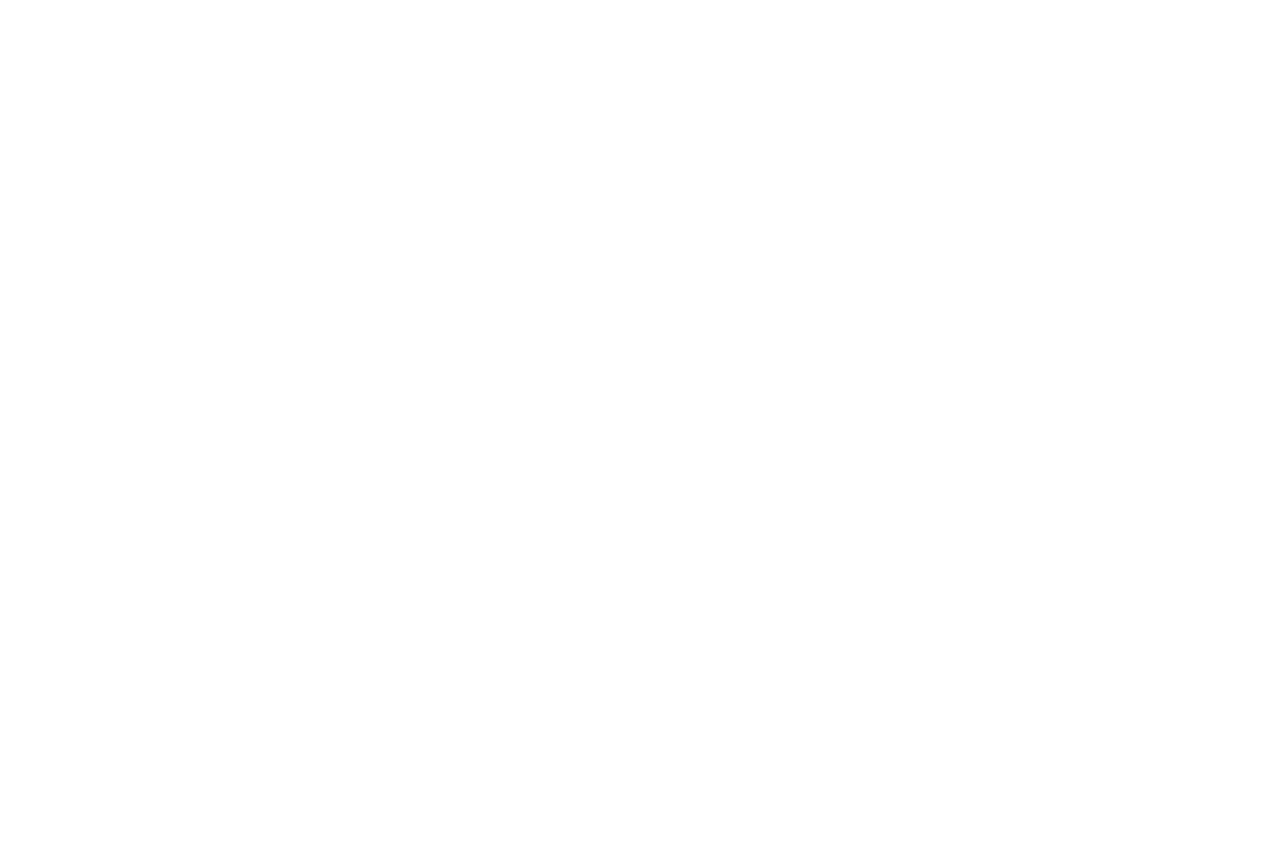
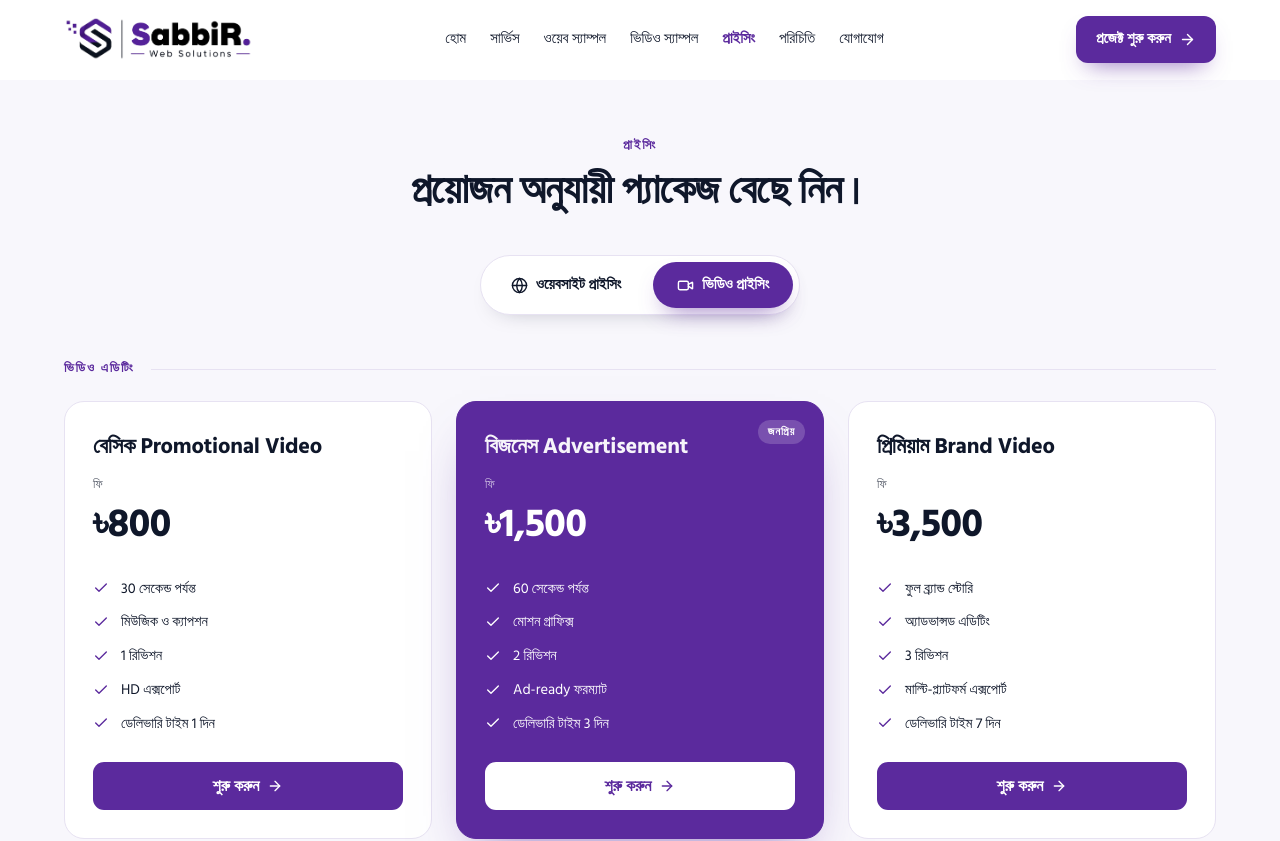
Before and after one commit to sourov6580/sabbir-web-solutions, a Next.js app: page /pricing/video in a window 1280 px wide. Before the commit this address had no page. Shown: the top 841 px of the page. Before the commit the page ends 800 px from the top, so only its background shows below. Built offline with nearby package versions, Linux system fonts and the light colour scheme.

Commit message:
Update page.jsx

```diff
--- a/app/pricing/video/page.jsx
+++ b/app/pricing/video/page.jsx
@@ -1,5 +1,11 @@
-import { redirect } from "next/navigation";
+import PricingView from "@/components/PricingView";
+
+export const metadata = {
+  title: "ভিডিও প্রাইসিং — Sabbir Web Solutions",
+  description: "ভিডিও এডিটিং ও অ্যাড ভিডিও সার্ভিসের স্বচ্ছ, ভ্যালু-ফার্স্ট প্যাকেজ।",
+  alternates: { canonical: "/pricing/video" },
+};
 
 export default function Page() {
-  redirect("/pricing/web");
+  return <PricingView active={1} />;
 }
```
